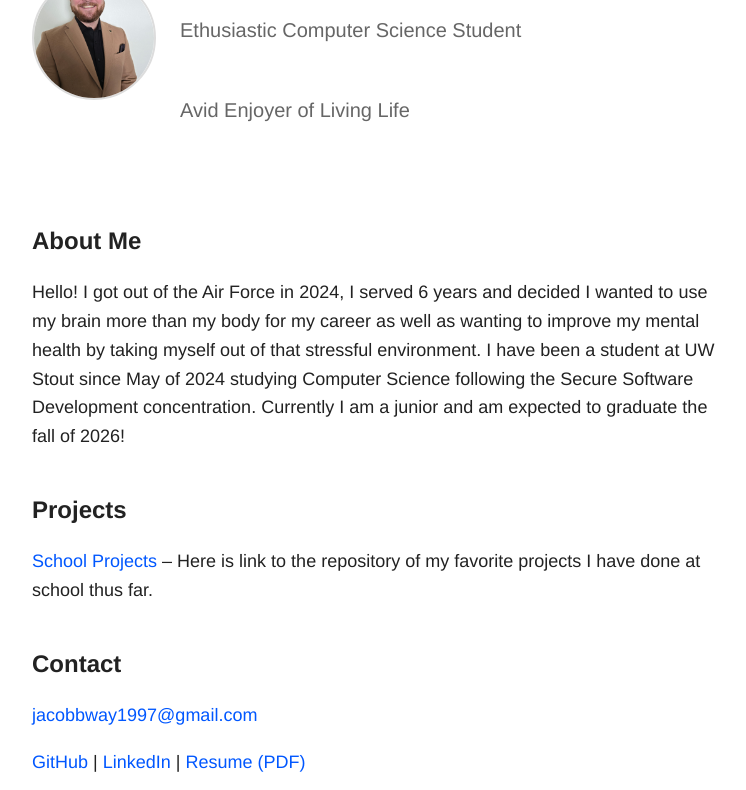
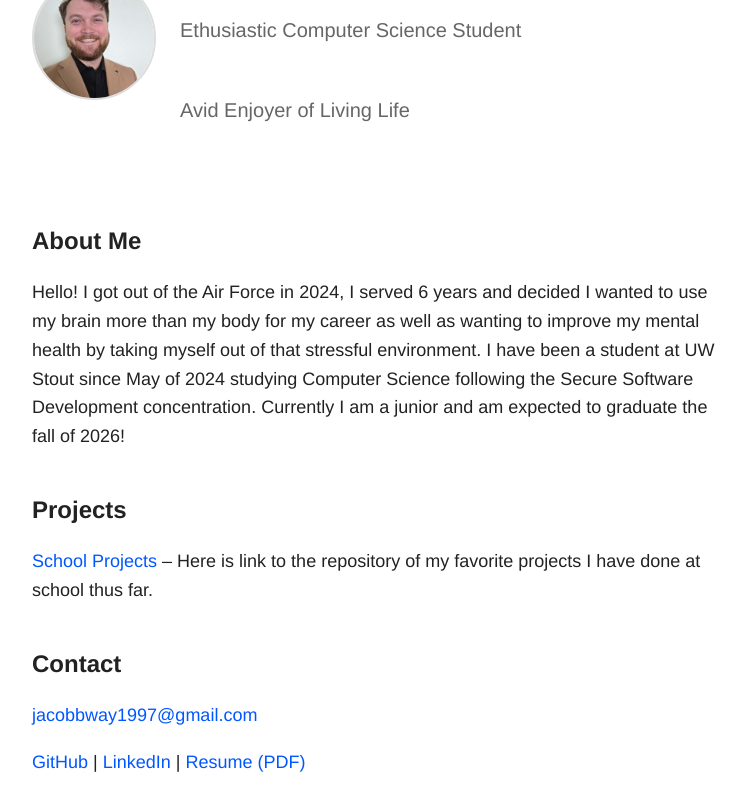
Before and after one commit to jacobbway/my-portfolio, a plain HTML site: page index.html in a window 1280 px wide. Shown: the part 161-951 px from the top of the page, without its empty margins (258-1004 px from the left). Drawn offline with Linux system fonts and the light colour scheme.

Commit message:
Update index.html

```diff
--- a/index.html
+++ b/index.html
@@ -10,7 +10,7 @@
 
   <main class="container">
     <div class="intro">
-        <img src="Professional_Photo.jpg" alt="Text Of My Name" class="profile-pic"/>
+        <img src="Professional_Photo_Cropped.jpg" alt="Text Of My Name" class="profile-pic"/>
         <div>
             <h1>Jacob Way</h1>
             <p class="subtitle">Ethusiastic Computer Science Student</p>
```
